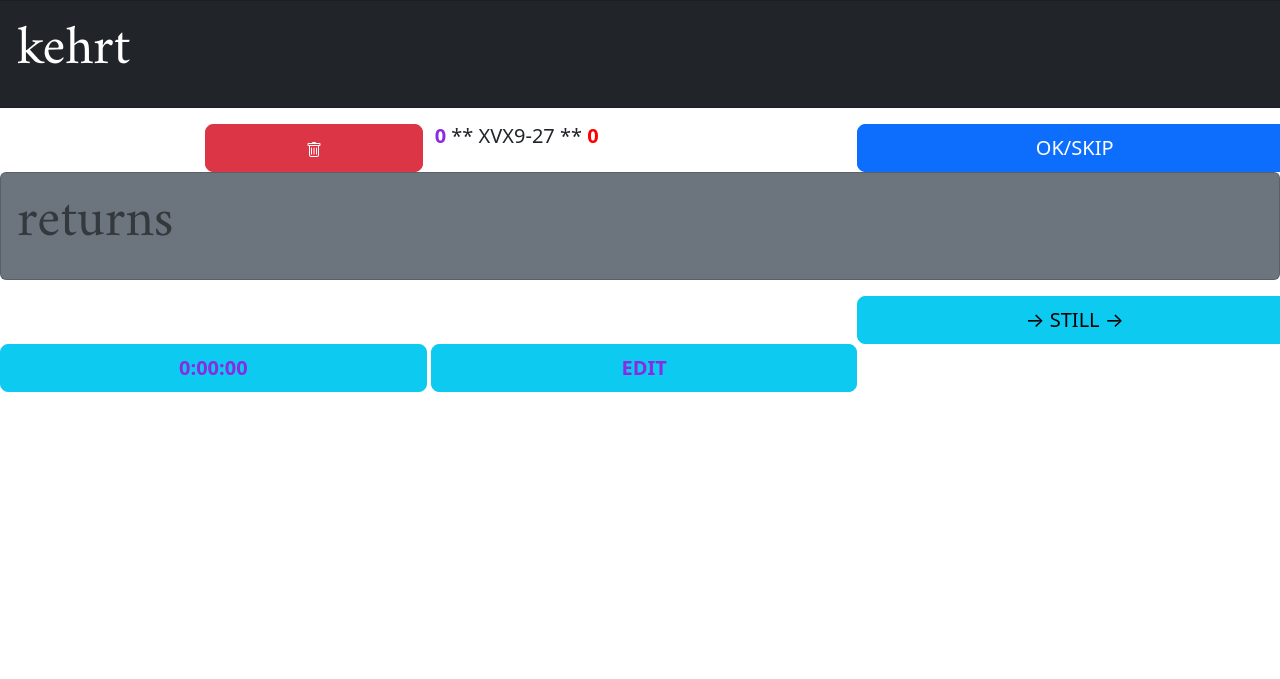
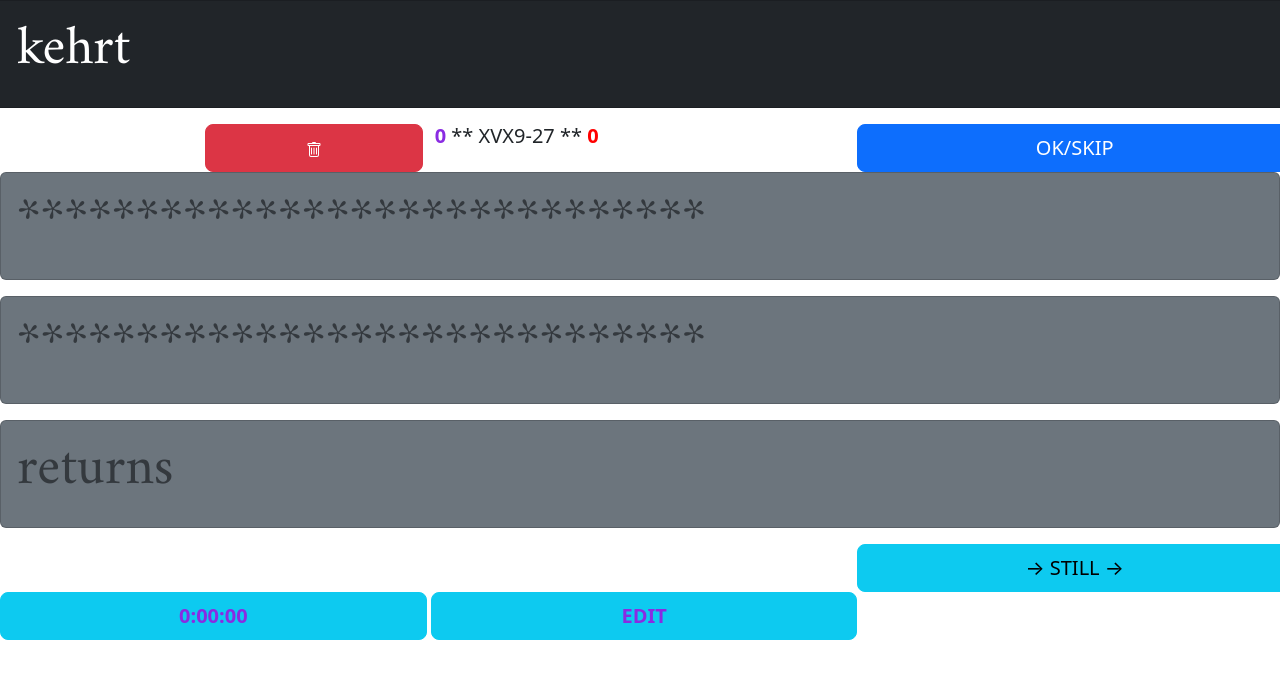
Before and after one commit to mohamedsaber101/bp, a Django app: page /random/ in a window 1280 px wide. Shown: the part 56-735 px from the top of the page. Run offline with Django 4.2, Linux system fonts and the light colour scheme; data comes from the database, SQL or seed files in the repository; both versions use the stored data as it was after the commit; some libraries are stand-ins or nearby versions.

Commit message:
202309061515

```diff
--- a/revision/templates/index_vocab.html
+++ b/revision/templates/index_vocab.html
@@ -40,7 +40,17 @@
 
 </div>
 
+<div class="card text-muted bg-secondary mb-3" >
+  <div class="card-body">
+    <h1 class="card-title ">*****************************</h1>
+  </div>
+</div>
 
+<div class="card text-muted bg-secondary mb-3" >
+  <div class="card-body">
+    <h1 class="card-title ">*****************************</h1>
+  </div>
+</div>
 
 <div class="card text-muted bg-secondary mb-3" >
     <div class="card-body">
```
Also changed, not shown: db.sqlite3.
